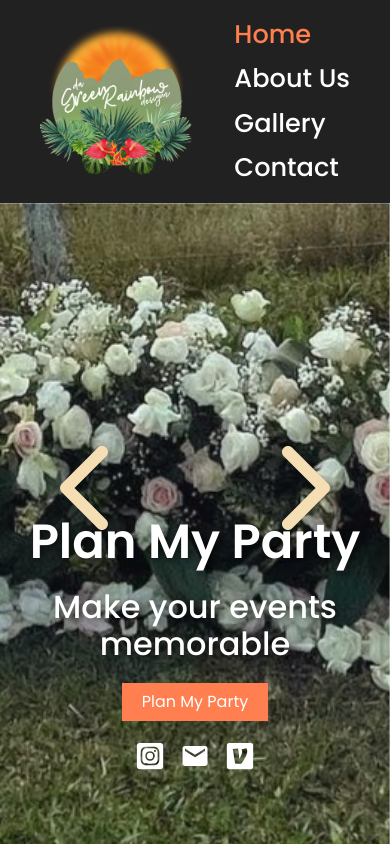
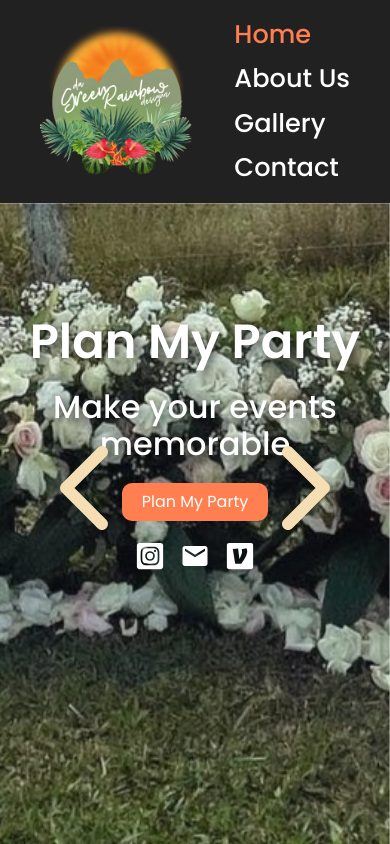
Before and after one commit to pthesken/da-green-rainbow, a React (Vite) app: page / in a window 390 px wide. Built offline with nearby package versions, Linux system fonts and the light colour scheme.

Commit message:
rounded button, raised home contents on mobile

```diff
--- a/src/App.css
+++ b/src/App.css
@@ -47,7 +47,7 @@ body {
   align-items: center;
   /* height: 100dvh; */
   margin-top: 60px;
-  /* transform: translateY(-200px); */
+  transform: translateY(-200px);
 }
 
 .home-slide-body-text {
@@ -98,6 +98,7 @@ button {
   font-size: 1rem;
   cursor: pointer;
   transition: background-color 0.3s ease;
+  border-radius: 10px;
 }
 
 button:hover {
```
